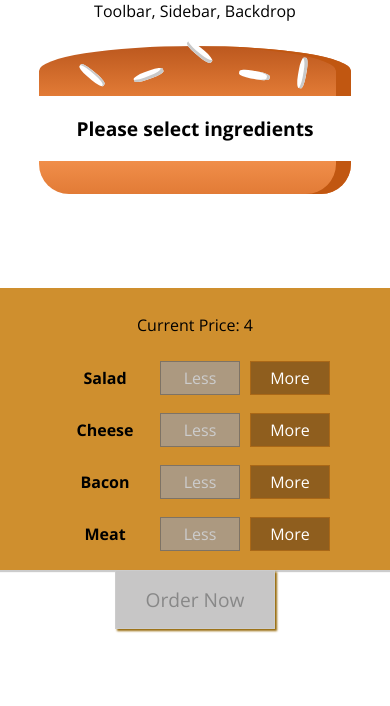
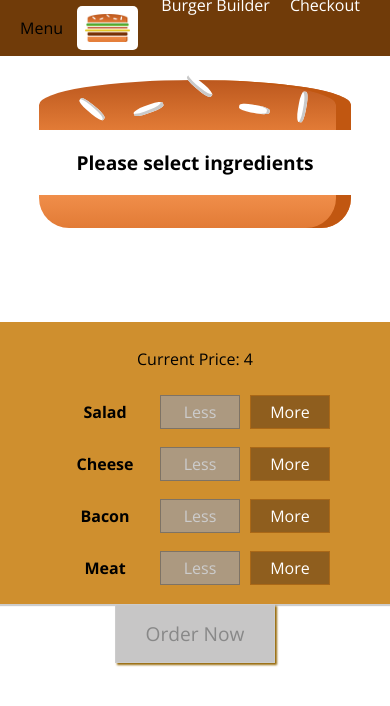
Before and after one commit to priteshgudge/burger-builder, a React (Create React App) app: page / in a window 390 px wide. Shown: the top 706 px of the page. Built offline with nearby package versions, Linux system fonts and the light colour scheme.

Commit message:
Toolbar and responsive navigation items

```diff
--- a/src/components/Layout/Layout.js
+++ b/src/components/Layout/Layout.js
@@ -2,10 +2,11 @@ import React from 'react';
 
 import Aux from '../../hoc/Aux'
 import classes from './Layout.module.css'
+import Toolbar from './UI/Navigation/Toolbar/Toolbar'
 
 const layout = (props) => (
     <Aux>
-        <div>Toolbar, Sidebar, Backdrop</div>
+        <Toolbar/>
         <main className={classes.Content}>
             {props.children}
         </main>
--- a/src/components/Layout/Layout.module.css
+++ b/src/components/Layout/Layout.module.css
@@ -1,3 +1,3 @@
 .Content{
-    margin-top: 16px;
+    margin-top: 72px;
 }
--- /dev/null
+++ b/src/components/Layout/UI/Navigation/NavigationItems/NavigationItem/NavigationItem.js
@@ -0,0 +1,13 @@
+import React from 'react';
+
+import classes from './NavigationItem.module.css'
+
+const navigationItem = (props) => (
+        <li className={classes.NavigationItem}>
+            <a href={props.link}
+                className={props.active?classes.active:null}
+            >{props.children}</a>
+        </li>
+);
+
+export default navigationItem;
--- /dev/null
+++ b/src/components/Layout/UI/Navigation/NavigationItems/NavigationItem/NavigationItem.module.css
@@ -0,0 +1,27 @@
+.NavigationItem {
+    margin: 0;
+    box-sizing: border-box;
+    display: flex;
+    height: 100%;
+    align-items: center;
+
+}
+
+.NavigationItem a{
+    color: white;
+    text-decoration: none;
+    height: 100px;
+    padding: 16px 10px;
+    border-bottom: 4px solid transparent;
+    box-sizing: border-box;
+    display: block;
+
+}
+
+.NavigationItem a:hover,
+.NavigationItem a:active,
+.NavigationItem a.hover{
+    background-color: #8f5c2c;
+    border-bottom: 4px solid #40A4CD;
+    color: white;
+}
--- /dev/null
+++ b/src/components/Layout/UI/Navigation/NavigationItems/NavigationItems.js
@@ -0,0 +1,14 @@
+import React from 'react';
+
+import NavigationItem from './NavigationItem/NavigationItem'
+import classes from './NavigationItems.module.css'
+
+const navigationItems = (props) => (
+    <ul className={classes.NavigationItems}>
+        <NavigationItem link="/" active>Burger Builder</NavigationItem>
+        <NavigationItem link="/checkout">Checkout</NavigationItem>
+
+    </ul>
+);
+
+export default navigationItems;
--- /dev/null
+++ b/src/components/Layout/UI/Navigation/NavigationItems/NavigationItems.module.css
@@ -0,0 +1,9 @@
+.NavigationItems {
+    margin: 0;
+    padding: 0;
+    list-style: none;
+    display: flex;
+    align-items: center;
+    height: 100%;
+
+}
--- /dev/null
+++ b/src/components/Layout/UI/Navigation/Toolbar/Toolbar.js
@@ -0,0 +1,18 @@
+import React from 'react';
+
+import classes from  './Toolbar.module.css'
+import Logo from '../../../../Logo/Logo'
+
+import NavigationItems from '../NavigationItems/NavigationItems'
+
+const toolbar = (props) => (
+    <header className={classes.Toolbar}>
+        <div>Menu</div>
+        <Logo/>
+        <nav>
+            <NavigationItems/>
+        </nav>
+    </header>
+);
+
+export default toolbar;
--- /dev/null
+++ b/src/components/Layout/UI/Navigation/Toolbar/Toolbar.module.css
@@ -0,0 +1,19 @@
+.Toolbar {
+    height: 56px;
+    width: 100%;
+    position: fixed;
+    top: 0;
+    left:0;
+    background-color: #703B09;
+    display: flex;
+    justify-content: space-between;
+    align-items: center;
+    padding: 0 20px;
+    box-sizing: border-box;
+    z-index: 90;
+
+}
+
+.Toolbar nav {
+    height: 100%;
+}
--- /dev/null
+++ b/src/components/Logo/Logo.js
@@ -0,0 +1,12 @@
+import React from 'react';
+
+import burgerLogo from '../../assets/images/burger-logo.png'
+import classes from './Logo.module.css'
+
+const logo = (props) => (
+    <div className={classes.Logo}>
+        <img src={burgerLogo} alt="MyBurger"/>
+    </div>
+);
+
+export default logo;
--- /dev/null
+++ b/src/components/Logo/Logo.module.css
@@ -0,0 +1,11 @@
+.Logo {
+    background-color: white;
+    padding: 8px;
+    height: 80%;
+    box-sizing: border-box;
+    border-radius: 5px;
+}
+
+.Logo img{
+    height: 100%
+}
```
Also changed, not shown: src/assets/images/burger-logo.png (added).
